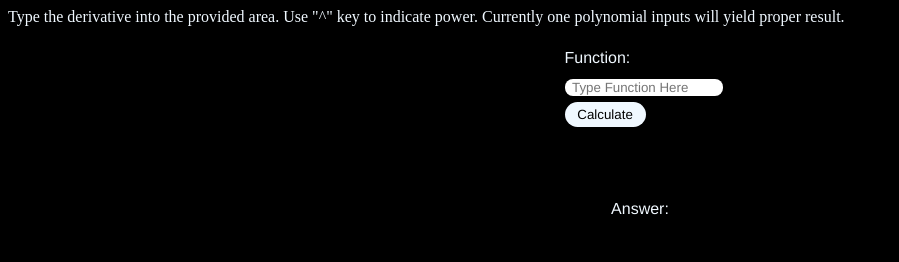
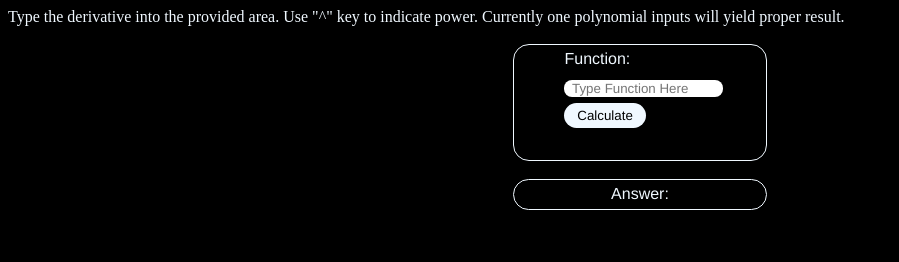
Before and after one commit to alanNEF/CalculusCalc, a plain HTML site: page derivCalc/html/index.html in a window 1280 px wide. Shown: the whole page, without its empty margins (0-899 px from the left). Drawn offline with Linux system fonts and the light colour scheme.

Commit message:
fixed formatting in calculator divs

```diff
--- a/derivCalc/css/style.css
+++ b/derivCalc/css/style.css
@@ -5,7 +5,13 @@ body{
     font: inherit;
     font-size: medium;
     color: aliceblue;
-    flex-direction: row;
+}
+
+.calculator{
+    display: flex;
+    flex-direction: column;
+    align-items: center;
+    justify-content: center;
 }
 
 .calcInput-container{
@@ -16,8 +22,11 @@ body{
     display: flex;
     align-items: center;
     justify-content: center;
-    min-height:100px;
-    min-width: 100px;
+    width:20%;
+    border-radius: 1rem;
+    border-style: solid;
+    border-width: 1px;
+    border-color: aliceblue;
 }
 .calcInput{
     display: block;
--- a/derivCalc/html/index.html
+++ b/derivCalc/html/index.html
@@ -8,22 +8,24 @@
   </head>
   <body>
     Type the derivative into the provided area. Use "^" key to indicate power. Currently one polynomial inputs will yield proper result. <br> <br>
-    <div class="calcInput-container">
-      <div class = "calcInput">
+    <div class="calculator">
+      <div class="calcInput-container">
+        <div class = "calcInput">
         <form action="text">
           <label for="function">Function:</label><br>
           <input class="input-text" type="text" id="function" placeholder="Type Function Here"><br>
         </form>
         <button onclick="calculate()" id="button-submit">Calculate</button><br> <br>
       </div>
-    </div>
+    </div> <br>
     <div class="calcInput-container">
       <div class="calcInput">
         <label for="Answer">Answer:</label><br>
         <font id="result"></font>
       </div>
     </div>
+  </div>
     <script src="../js/calc.js"></script>
   </body>
   <style src="../css/style.css"></style>
-</html>
+  </html>
```
